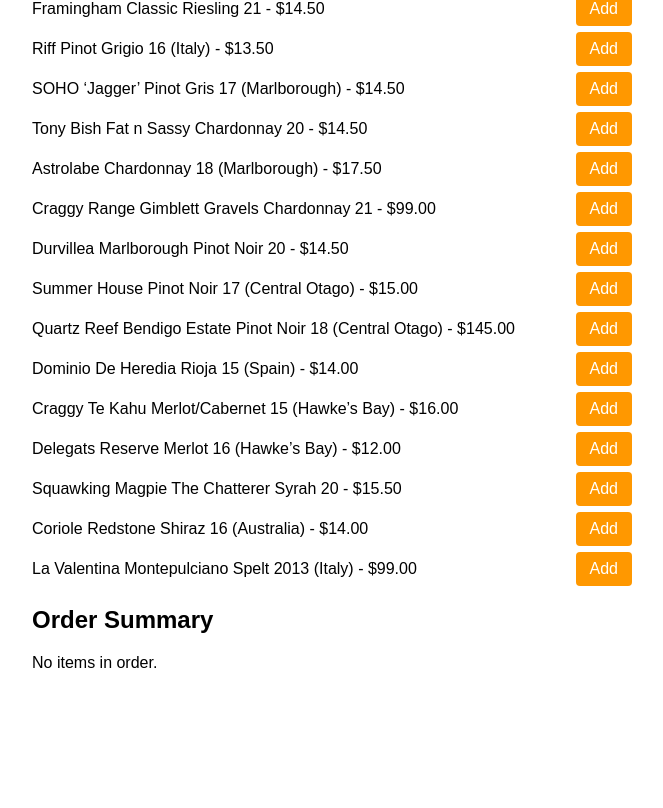
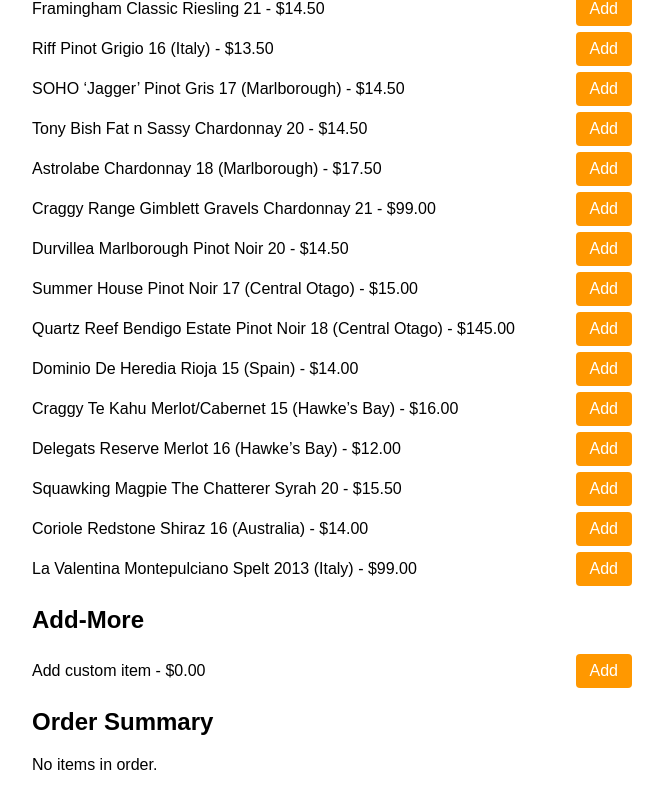
Before and after one commit to bilitixi/app1, a React (Create React App) app: page / in a window 1280 px wide. Shown: the part 2194-3002 px from the top of the page, without its empty margins (308-971 px from the left). Before the commit the page ends 2900 px from the top, so only its background shows below. Built offline with nearby package versions, Linux system fonts and the light colour scheme.

Commit message:
add-Custom-choice

```diff
--- a/public/Lunch.json
+++ b/public/Lunch.json
@@ -67,7 +67,12 @@
     { "id": 60, "name": "Delegats Reserve Merlot 16 (Hawke’s Bay)", "price": 12 },
     { "id": 61, "name": "Squawking Magpie The Chatterer Syrah 20", "price": 15.5 },
     { "id": 62, "name": "Coriole Redstone Shiraz 16 (Australia)", "price": 14 },
-    { "id": 63, "name": "La Valentina Montepulciano Spelt 2013 (Italy)", "price": 99 }
+    { "id": 63, "name": "La Valentina Montepulciano Spelt 2013 (Italy)", "price": 99 }],
+    "Add_More":[
+      {"id": 100, "name": "Add custom item", "price": 0}
 
-  ]
+    ]
+
+
+
 }
--- a/src/App.js
+++ b/src/App.js
@@ -5,7 +5,7 @@
 import "./App.css";
 
 function App() {
-  const [menu, setMenu] = useState({ entrees: [], mains: [], drinks: [] });
+  const [menu, setMenu] = useState({ entrees: [], mains: [], drinks: [], Add_More: [] });
   const [search, setSearch] = useState("");
   const [order, setOrder] = useState(() => {
     const saved = localStorage.getItem("restaurantOrder");
--- a/src/components/MenuList.js
+++ b/src/components/MenuList.js
@@ -31,6 +31,17 @@
           <button onClick={() => onAdd(item, "Drink")}>Add</button>
         </div>
       ))}
+      <h2>Add-More</h2>
+      {filterItems(menu.Add_More).map(item => (
+        <div key={item.id} className="menu-item">
+          <span>{item.name} - ${item.price.toFixed(2)}</span>
+          <button onClick={() => onAdd(item, "Add_More")}>Add</button>
+        </div>
+      ))}
+
+
+
+
     </div>
   );
 }
```
